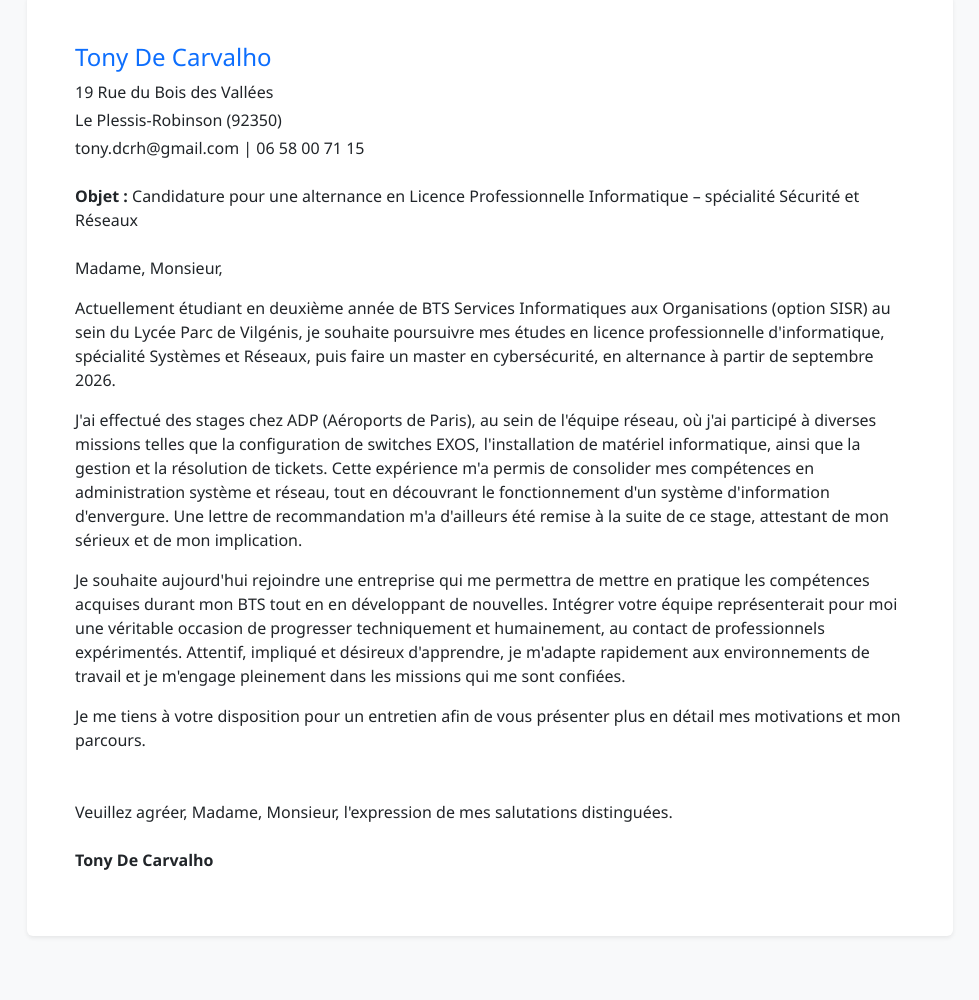
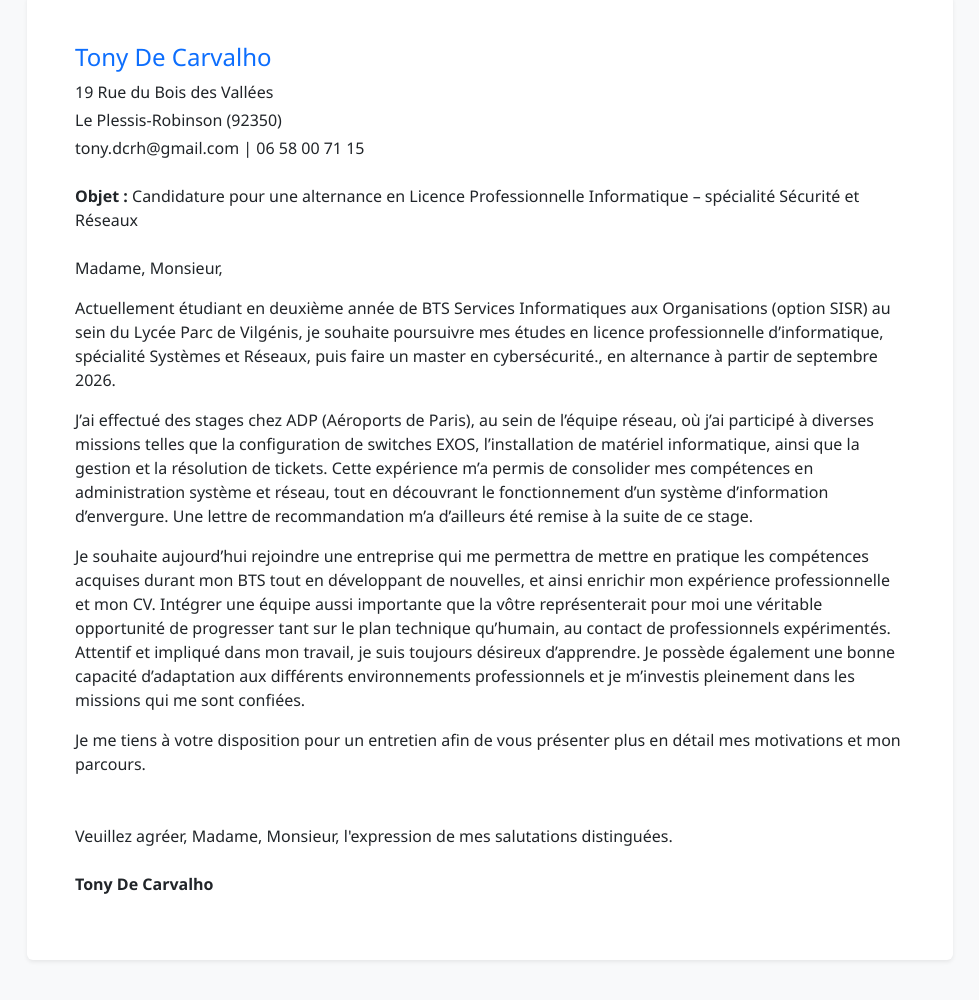
Before and after one commit to tonydcrh/Portfolio_WEB, a plain HTML site: page index.html in a window 1280 px wide. Shown: the part 6552-7552 px from the top of the page, without its empty margins (150-1129 px from the left). Drawn offline with nearby package versions, Linux system fonts and the light colour scheme.

Commit message:
Update index.html

```diff
--- a/index.html
+++ b/index.html
@@ -687,11 +687,11 @@
                             <div class="mb-4">
                                 <p>Madame, Monsieur,</p>
 
-                                <p>Actuellement étudiant en deuxième année de BTS Services Informatiques aux Organisations (option SISR) au sein du Lycée Parc de Vilgénis, je souhaite poursuivre mes études en licence professionnelle d'informatique, spécialité Systèmes et Réseaux, puis faire un master en cybersécurité, en alternance à partir de septembre 2026.</p>
+                                <p>Actuellement étudiant en deuxième année de BTS Services Informatiques aux Organisations (option SISR) au sein du Lycée Parc de Vilgénis, je souhaite poursuivre mes études en licence professionnelle d’informatique, spécialité Systèmes et Réseaux, puis faire un master en cybersécurité., en alternance à partir de septembre 2026.</p>
 
-                                <p>J'ai effectué des stages chez ADP (Aéroports de Paris), au sein de l'équipe réseau, où j'ai participé à diverses missions telles que la configuration de switches EXOS, l'installation de matériel informatique, ainsi que la gestion et la résolution de tickets. Cette expérience m'a permis de consolider mes compétences en administration système et réseau, tout en découvrant le fonctionnement d'un système d'information d'envergure. Une lettre de recommandation m'a d'ailleurs été remise à la suite de ce stage, attestant de mon sérieux et de mon implication.</p>
+                                <p>J’ai effectué des stages chez ADP (Aéroports de Paris), au sein de l’équipe réseau, où j’ai participé à diverses missions telles que la configuration de switches EXOS, l’installation de matériel informatique, ainsi que la gestion et la résolution de tickets. Cette expérience m’a permis de consolider mes compétences en administration système et réseau, tout en découvrant le fonctionnement d’un système d’information d’envergure. Une lettre de recommandation m’a d’ailleurs été remise à la suite de ce stage.</p>
 
-                                <p>Je souhaite aujourd'hui rejoindre une entreprise qui me permettra de mettre en pratique les compétences acquises durant mon BTS tout en en développant de nouvelles. Intégrer votre équipe représenterait pour moi une véritable occasion de progresser techniquement et humainement, au contact de professionnels expérimentés. Attentif, impliqué et désireux d'apprendre, je m'adapte rapidement aux environnements de travail et je m'engage pleinement dans les missions qui me sont confiées.</p>
+                                <p>Je souhaite aujourd’hui rejoindre une entreprise qui me permettra de mettre en pratique les compétences acquises durant mon BTS tout en développant de nouvelles, et ainsi enrichir mon expérience professionnelle et mon CV. Intégrer une équipe aussi importante que la vôtre représenterait pour moi une véritable opportunité de progresser tant sur le plan technique qu’humain, au contact de professionnels expérimentés. Attentif et impliqué dans mon travail, je suis toujours désireux d’apprendre. Je possède également une bonne capacité d’adaptation aux différents environnements professionnels et je m’investis pleinement dans les missions qui me sont confiées.</p>
 
                                 <p>Je me tiens à votre disposition pour un entretien afin de vous présenter plus en détail mes motivations et mon parcours.</p>
                             </div>
```
